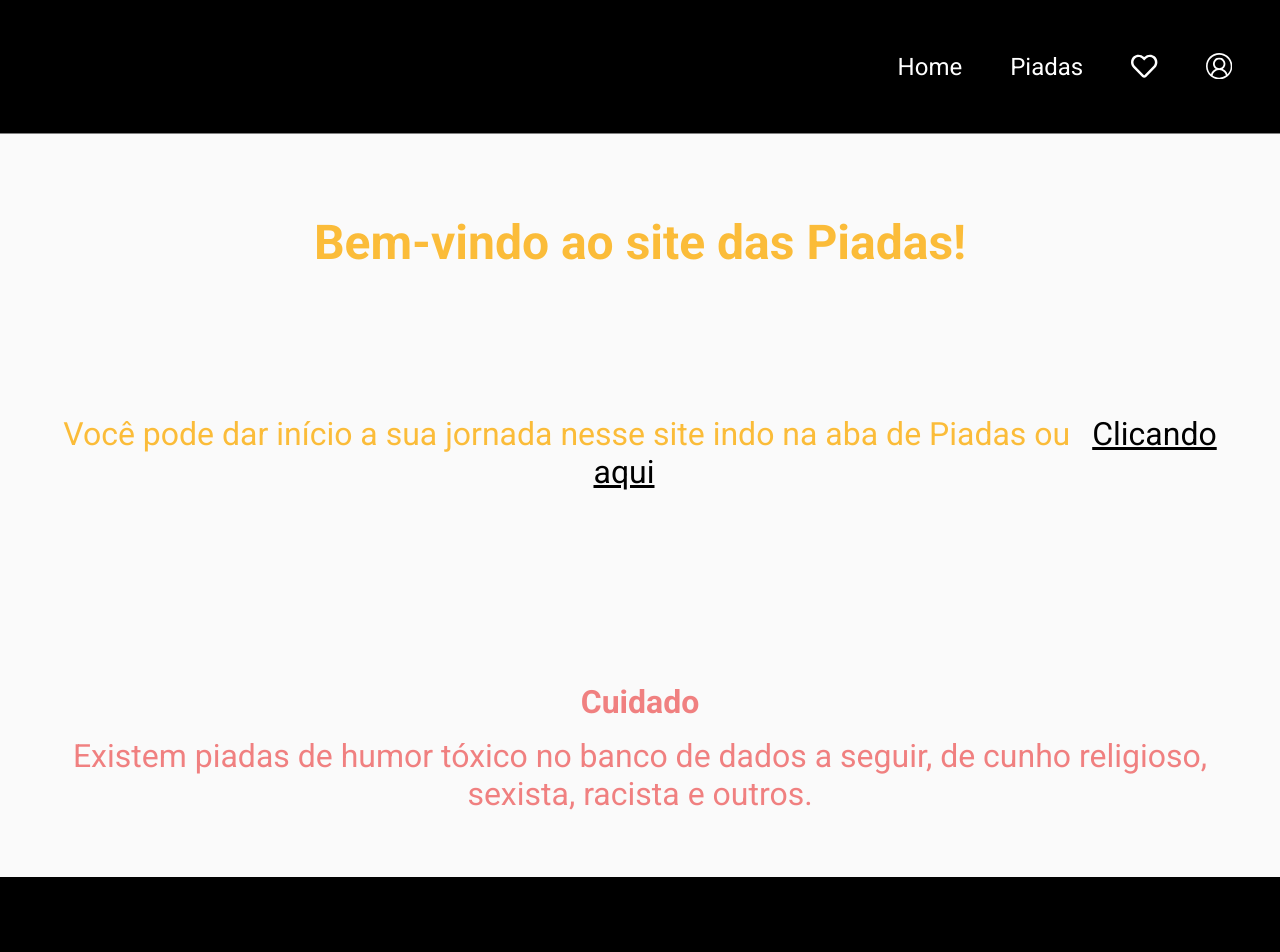
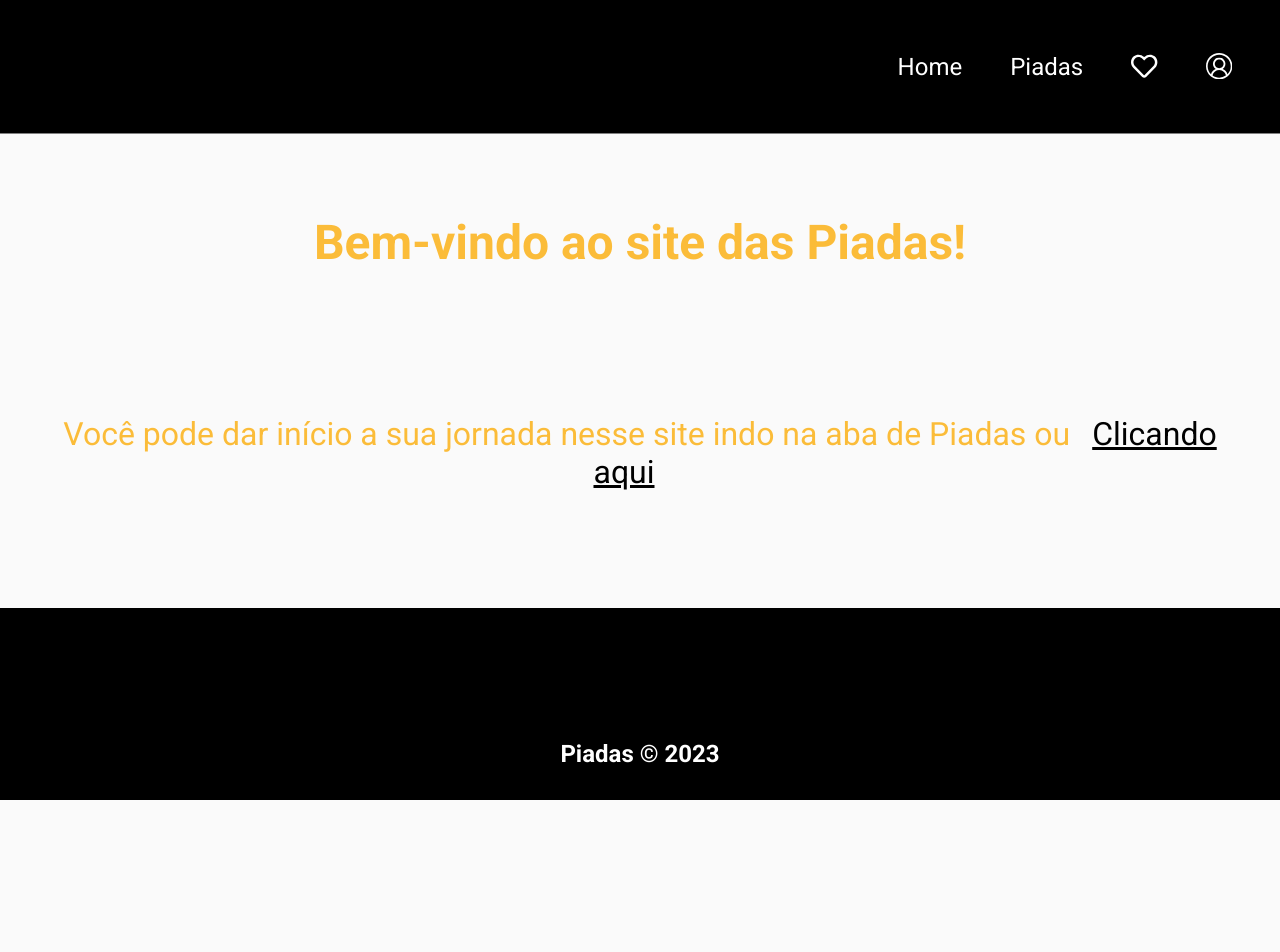
Before and after one commit to Luiz-Coelho/piadas, a React (Vite) app: page /#/ in a window 1280 px wide. Shown: the top 952 px of the page. After the commit the page ends 800 px from the top, so only its background shows below. Built offline with nearby package versions, Linux system fonts and the light colour scheme; no server answers; some icons are missing.

Commit message:
remove warning and adjust jokeform css controls

```diff
--- a/src/Home/Home.module.css
+++ b/src/Home/Home.module.css
@@ -35,23 +35,3 @@ h1 {
   text-decoration: underline;
   margin-left: -10px;
 }
-
-.warning_div {
-  color: lightcoral;
-  border-radius: 1em;
-  padding: 2em;
-  display: flex;
-  flex-direction: column;
-  gap: 1em;
-  margin-top: 10em;
-}
-
-.warning_div h2 {
-  text-align: center;
-  font-size: 2em;
-}
-
-.warning_div p {
-  font-size: 2em;
-  border-radius: 2em;
-}
--- a/src/Home/index.jsx
+++ b/src/Home/index.jsx
@@ -11,14 +11,6 @@ export default function Home() {
           <Link className={styles.link}>Clicando aqui</Link>
         </p>
       </div>
-
-      <div className={styles.warning_div}>
-        <h2>Cuidado</h2>
-        <p>
-          Existem piadas de humor tóxico no banco de dados a seguir, de cunho
-          religioso, sexista, racista e outros.
-        </p>
-      </div>
     </section>
   );
 }
--- a/src/Jokes/JokeForm/JokeForm.module.css
+++ b/src/Jokes/JokeForm/JokeForm.module.css
@@ -14,6 +14,7 @@
   display: flex;
   align-items: center;
   justify-content: space-around;
+  gap: 2em;
 }
 
 .form_controls button {
```
